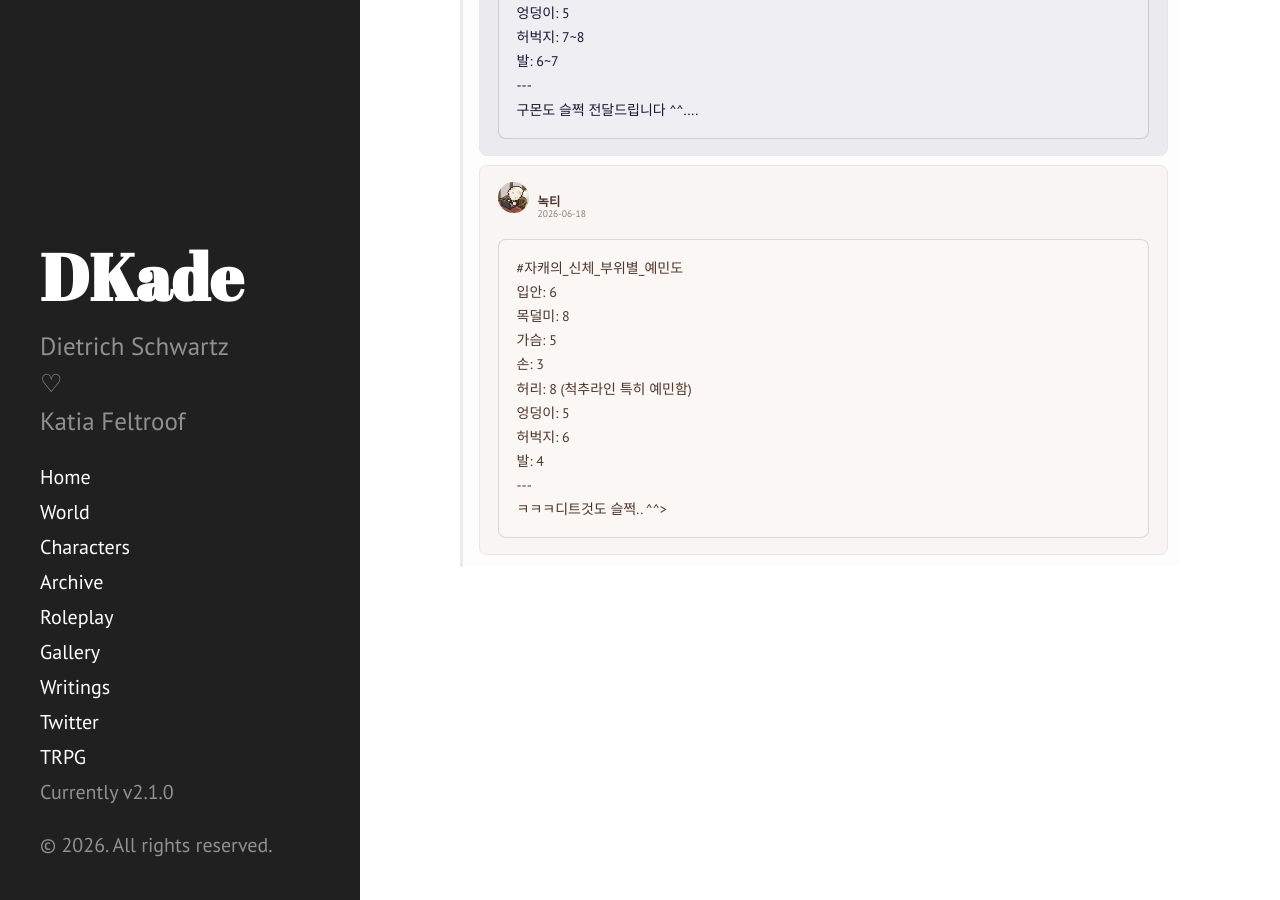
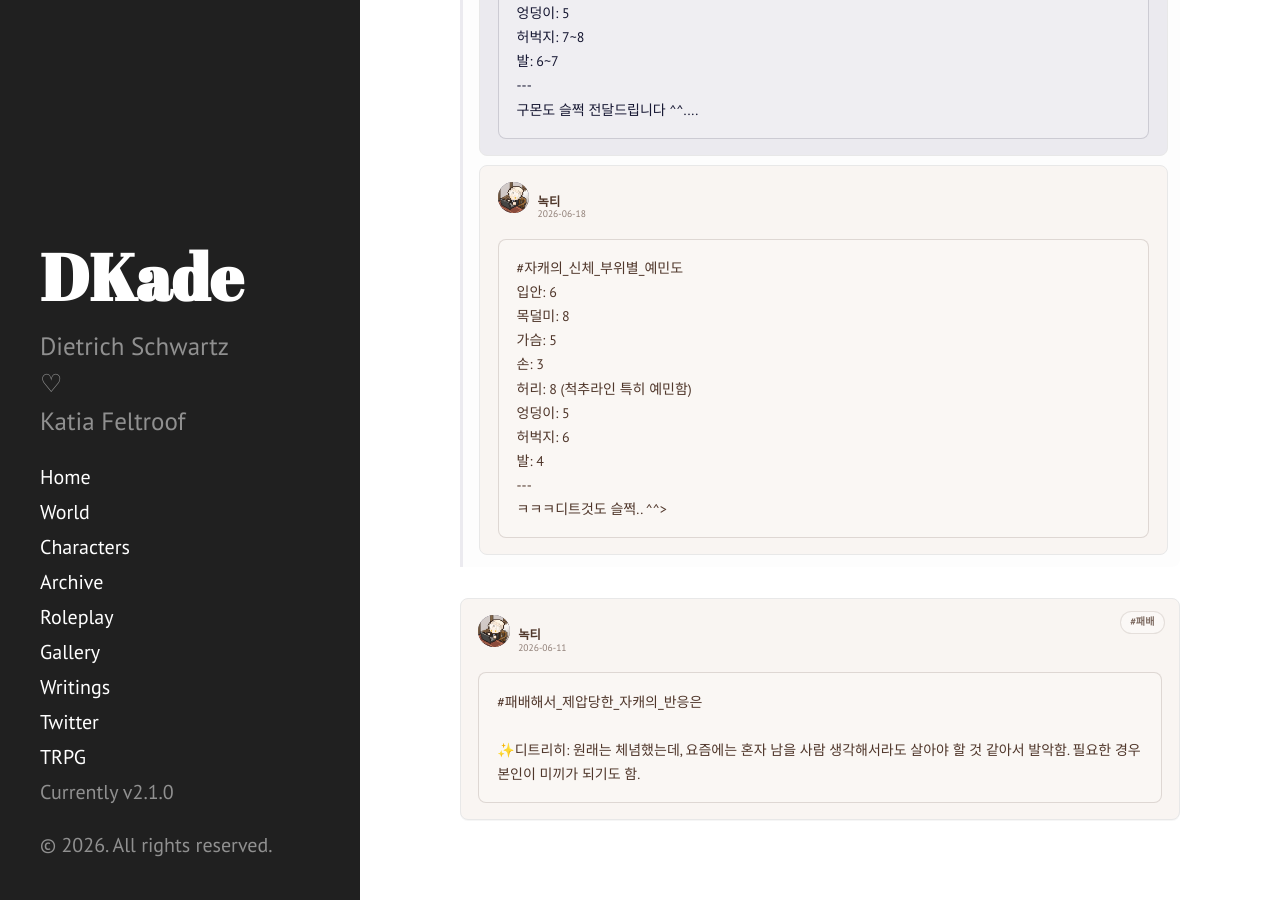
Before and after one commit to mistynocturn-design/dekade-archive, a Jekyll site: the page built from _twitter/2026-06.md, in a window 1280 px wide and 900 px high, scrolled down 578 px. Built offline with Jekyll 4.4.1, drawn with Linux system fonts in a browser that asks for light colours.

Commit message:
Update 2026-06.md

```diff
--- a/_twitter/2026-06.md
+++ b/_twitter/2026-06.md
@@ -9,6 +9,8 @@ date: 2026-06-01
 twitter_font_size: "0.70rem"
 
 tags:
+
+  - "패배"
 
   - "예민도"
 
@@ -41,3 +43,15 @@ tags:
   <div class="twitter-note-text">#자캐의_신체_부위별_예민도<br>입안: 6<br>목덜미: 8 <br>가슴: 5<br>손: 3 <br>허리: 8 (척추라인 특히 예민함) <br>엉덩이: 5<br>허벅지: 6<br>발: 4<br>---<br>ㅋㅋㅋ디트것도 슬쩍.. ^^&gt;</div>
 </section>
 </section>
+
+<section class="twitter-note" data-date="2026-06-11" data-author="녹티" data-tags="패배" style="--twitter-note-bg:#f9f5f2;--twitter-note-text:#4f362a;">
+  <div class="twitter-note-header">
+    <img class="twitter-note-avatar" src="/dekade-archive/assets/twitter/2026-06/noctea-profile.png" alt="">
+    <div>
+      <p class="twitter-note-author">녹티</p>
+      <p class="twitter-note-date">2026-06-11</p>
+    </div>
+  </div>
+  <p class="twitter-note-tags">#패배</p>
+  <div class="twitter-note-text">#패배해서_제압당한_자캐의_반응은<br><br>✨디트리히: 원래는 체념했는데, 요즘에는 혼자 남을 사람 생각해서라도 살아야 할 것 같아서 발악함. 필요한 경우 본인이 미끼가 되기도 함.</div>
+</section>
```
